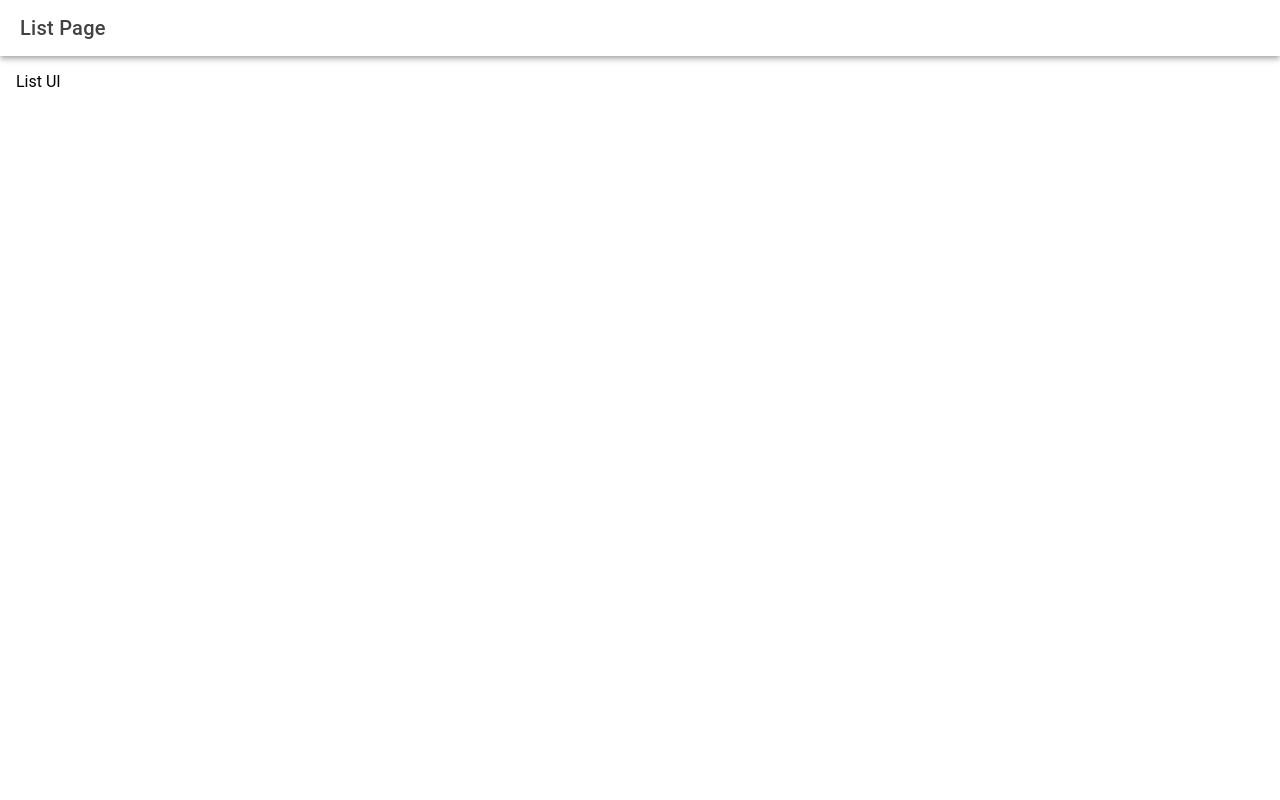
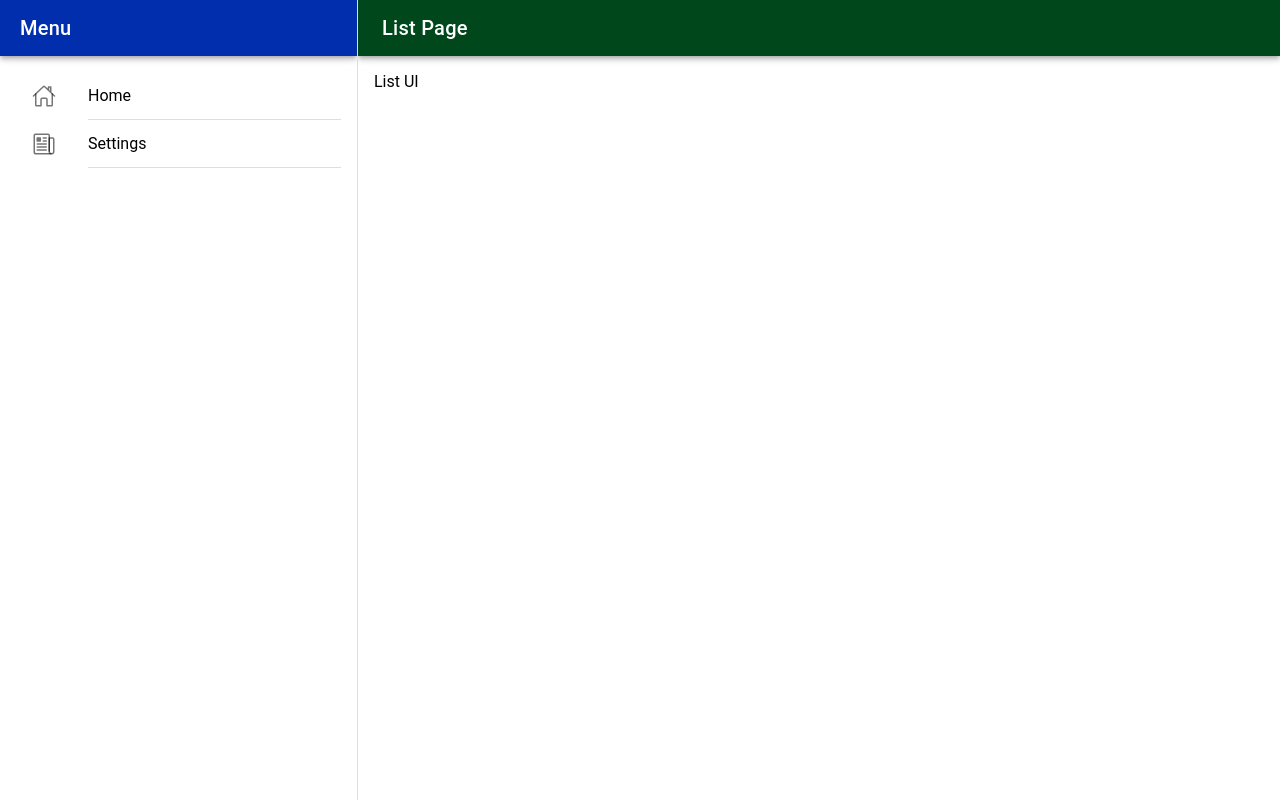
Before and after one commit to nayak-nirmalya/ionic-playground, a React (Vite) app: page /app/list in a window 1280 px wide. Built offline with nearby package versions, Linux system fonts and the light colour scheme.

Commit message:
made menu bar responsive

```diff
--- a/src/pages/List.tsx
+++ b/src/pages/List.tsx
@@ -1,6 +1,8 @@
 import {
+  IonButtons,
   IonContent,
   IonHeader,
+  IonMenuButton,
   IonPage,
   IonTitle,
   IonToolbar,
@@ -11,7 +13,10 @@ const List: React.FC = () => {
   return (
     <IonPage>
       <IonHeader>
-        <IonToolbar>
+        <IonToolbar color="success">
+          <IonButtons slot="start">
+            <IonMenuButton />
+          </IonButtons>
           <IonTitle>List Page</IonTitle>
         </IonToolbar>
       </IonHeader>
--- a/src/pages/Menu.tsx
+++ b/src/pages/Menu.tsx
@@ -1,11 +1,13 @@
 import {
   IonContent,
   IonHeader,
+  IonIcon,
   IonItem,
   IonMenu,
   IonMenuToggle,
   IonPage,
   IonRouterOutlet,
+  IonSplitPane,
   IonTitle,
   IonToolbar,
 } from "@ionic/react";
@@ -24,6 +26,7 @@ const Menu: React.FC = () => {
 
   return (
     <IonPage>
+      <IonSplitPane contentId="main">
         <IonMenu contentId="main">
           <IonHeader>
             <IonToolbar color="secondary">
@@ -32,8 +35,13 @@ const Menu: React.FC = () => {
           </IonHeader>
           <IonContent className="ion-padding">
             {paths.map((path, index) => (
-            <IonMenuToggle key={index}>
-              <IonItem routerDirection="none" routerLink={path.url}>
+              <IonMenuToggle autoHide={false} key={index}>
+                <IonItem
+                  detail={false}
+                  routerDirection="none"
+                  routerLink={path.url}
+                >
+                  <IonIcon slot="start" icon={path.icon} />
                   {path.name}
                 </IonItem>
               </IonMenuToggle>
@@ -48,6 +56,7 @@ const Menu: React.FC = () => {
             <Redirect to="/app/list" />
           </Route>
         </IonRouterOutlet>
+      </IonSplitPane>
     </IonPage>
   );
 };
--- a/src/pages/Settings.tsx
+++ b/src/pages/Settings.tsx
@@ -1,6 +1,8 @@
 import {
+  IonButtons,
   IonContent,
   IonHeader,
+  IonMenuButton,
   IonPage,
   IonTitle,
   IonToolbar,
@@ -11,7 +13,10 @@ const Settings: React.FC = () => {
   return (
     <IonPage>
       <IonHeader>
-        <IonToolbar>
+        <IonToolbar color="success">
+          <IonButtons slot="start">
+            <IonMenuButton />
+          </IonButtons>
           <IonTitle>Settings Page</IonTitle>
         </IonToolbar>
       </IonHeader>
```
Lines whose indentation alone changed are shown as unchanged.
